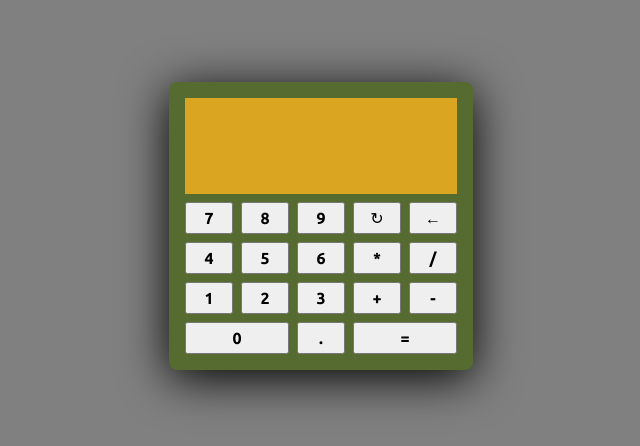
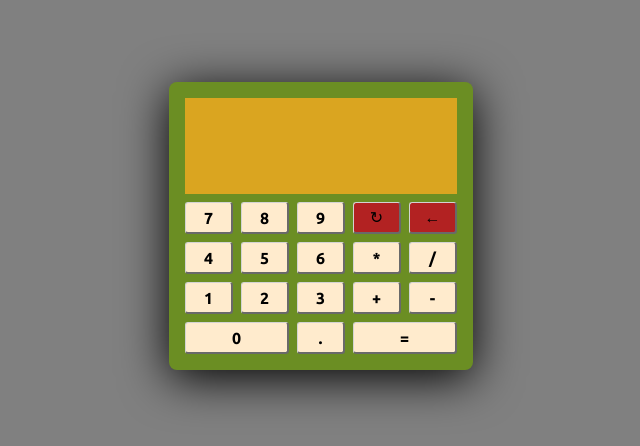
Before and after one commit to loganwoolf/odin-calc, a plain HTML site: page index.html in a window 1280 px wide. Shown: the part 174-620 px from the top of the page, without its empty margins (319-959 px from the left). Drawn offline with Linux system fonts and the light colour scheme.

Commit message:
add some color and borders to buttons

```diff
--- a/index.html
+++ b/index.html
@@ -19,17 +19,17 @@
 	</div>
 	<div class="buttons">
 		<div class="buttons__numbers">
-			<button id="num7">7</button>
-			<button id="num8">8</button>
-			<button id="num9">9</button>
-			<button id="num4">4</button>
-			<button id="num5">5</button>
-			<button id="num6">6</button>
-			<button id="num1">1</button>
-			<button id="num2">2</button>
-			<button id="num3">3</button>
-			<button id="num0" class='wide'>0</button>
-			<button id="numdec">.</button>
+			<button id="num7" class="number">7</button>
+			<button id="num8" class="number">8</button>
+			<button id="num9" class="number">9</button>
+			<button id="num4" class="number">4</button>
+			<button id="num5" class="number">5</button>
+			<button id="num6" class="number">6</button>
+			<button id="num1" class="number">1</button>
+			<button id="num2" class="number">2</button>
+			<button id="num3" class="number">3</button>
+			<button id="num0" class='wide number'>0</button>
+			<button id="numdec" class="number">.</button>
 			<!-- <button id="negate" class="operator">-/+</button> -->
 		</div>
 		<div class="buttons__operators">
--- a/style.css
+++ b/style.css
@@ -16,14 +16,10 @@ body {
    grid-auto-rows: auto auto;
    width: max-content;
    gap: var(--gap);
-   background: darkolivegreen;
+   background: olivedrab;
    padding: 1rem;
    border-radius: 0.5rem;
    box-shadow: 0 0.5rem 3rem black;
-}
-button {
-   font-family: 'Ubuntu', sans-serif;
-   font-size: 1rem;
 }
 .display {
    background-color: goldenrod;
@@ -41,6 +37,18 @@ button {
    text-align: right;
 }
 
+button {
+   font-family: 'Ubuntu', sans-serif;
+   font-size: 1rem;
+   border-radius: 0.2rem;
+   border-right: 2px solid dimgray;
+   border-bottom: 2px solid dimgray;
+   border-left: 1px solid lightgray;
+   border-top: 1px solid lightgray;
+}
+button:hover {
+   opacity: 80%;
+}
 .buttons {
    display: flex;
    flex-direction: row;
@@ -52,6 +60,12 @@ button {
    grid-auto-rows: 2rem;
    gap: var(--gap);
 }
+.number,.operator,#equals {
+   background-color: blanchedalmond;
+}
+.control {
+   background-color: firebrick;
+}
 .buttons__operators {
    display: grid;
    grid-template-columns: repeat(2, 3rem);
```
